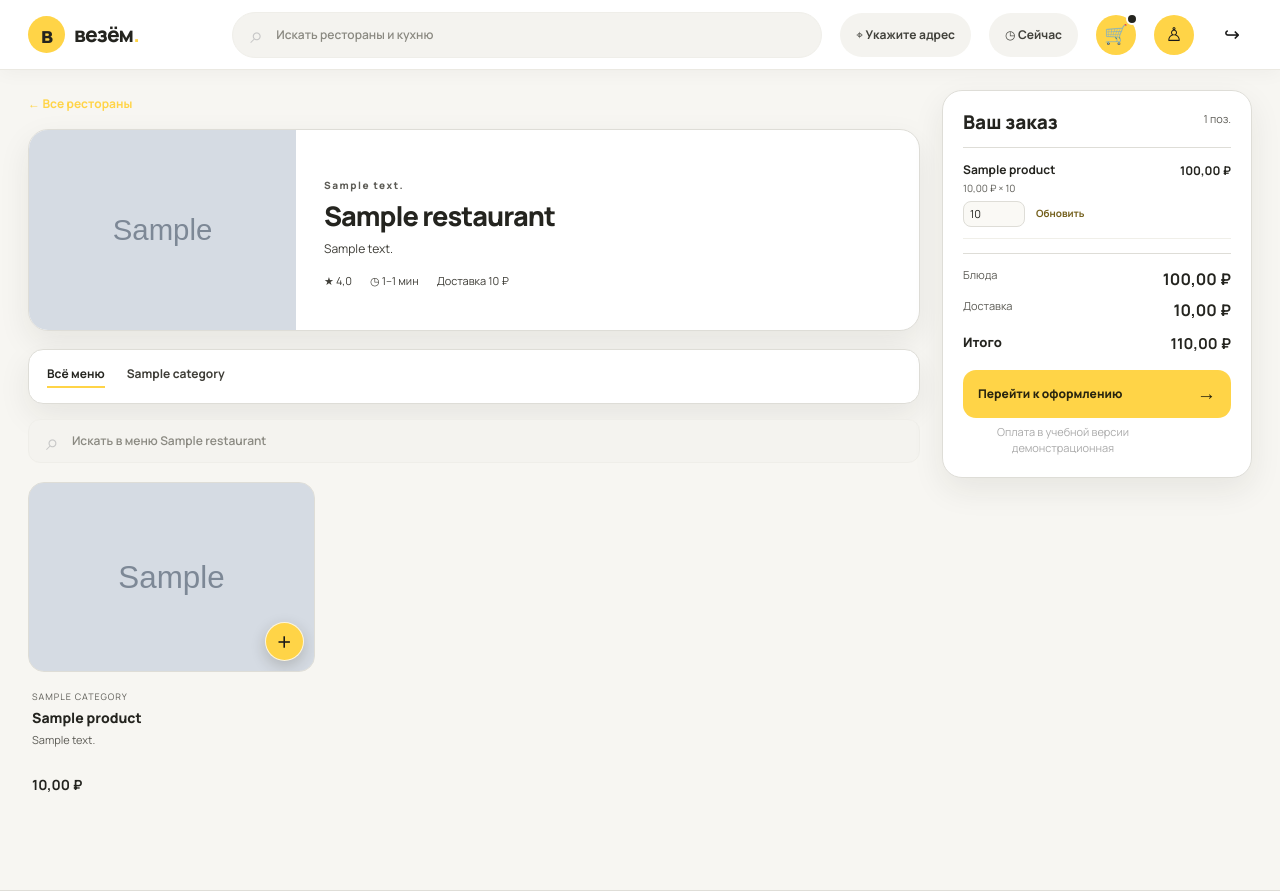
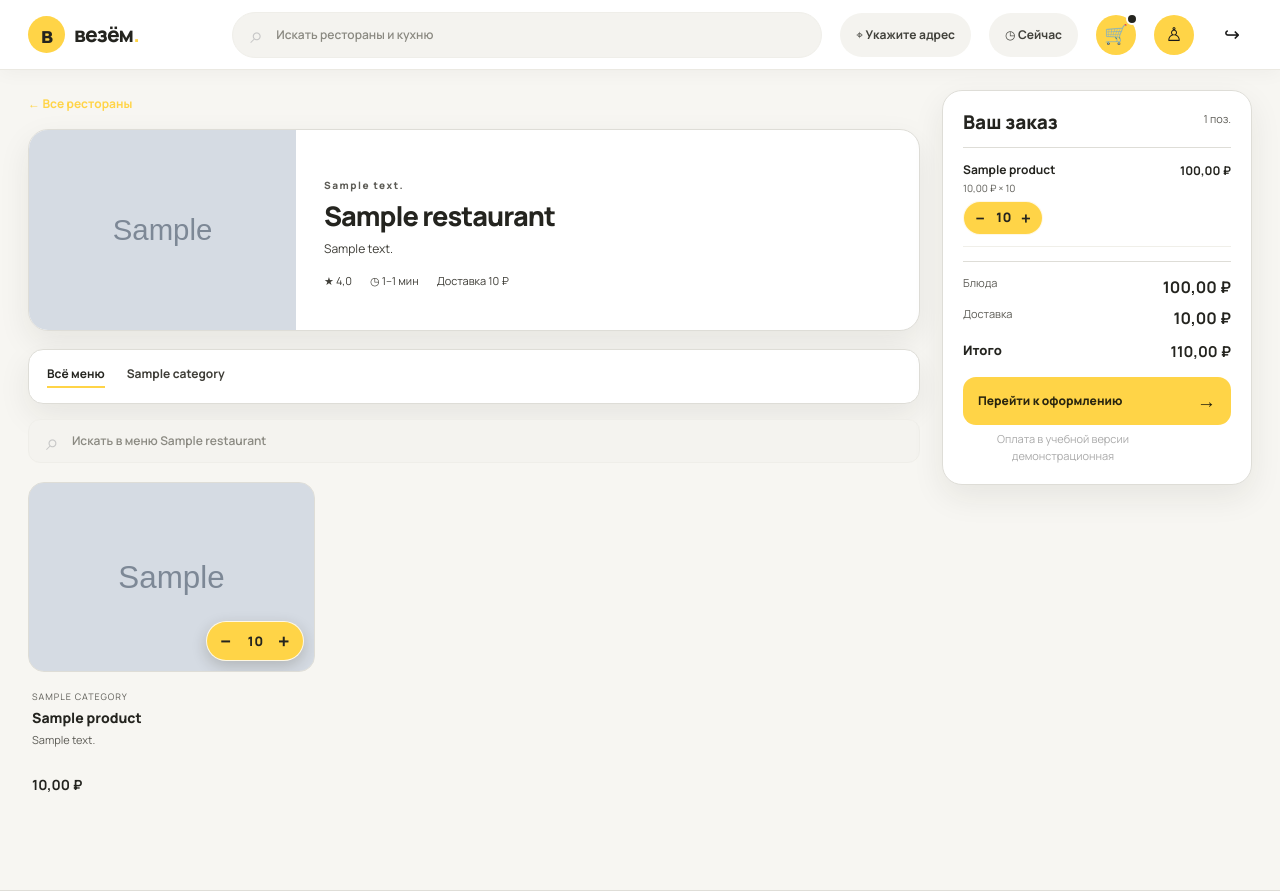
Before and after one commit to smedvedev964-ai/delivery-system-django, a Django app: a page that uses templates/restaurant_detail.html in a window 1280 px wide. Shown: the top 891 px of the page. Run offline with Django 5.2, Linux system fonts and the light colour scheme; a user stored in the database is signed in; tables that the repository leaves empty hold one stand-in row (values such as "Sample post"); grey boxes marked "Sample" are stand-in pictures.

Commit message:
Добавить динамическое управление корзиной

```diff
--- a/catalog/views.py
+++ b/catalog/views.py
@@ -85,12 +85,14 @@ def restaurant_detail(request, slug):
         products__is_active=True, products__stock__gt=0
     ).distinct().order_by("name")
     cart_items = []
+    cart_quantities = {}
     cart_total = 0
     delivery_fee = 0
     if request.user.is_authenticated:
         cart = Cart.objects.filter(user=request.user).first()
         if cart:
             cart_items = list(cart.items.select_related("product", "product__restaurant"))
+            cart_quantities = {item.product_id: item.quantity for item in cart_items}
             cart_total = sum((item.line_total for item in cart_items), start=0)
             if cart_items:
                 cart_restaurant = cart_items[0].product.restaurant
@@ -100,6 +102,9 @@ def restaurant_detail(request, slug):
                     threshold = cart_restaurant.free_delivery_threshold
                     if threshold is None or cart_total < threshold:
                         delivery_fee = cart_restaurant.delivery_fee
+    products = list(products)
+    for product in products:
+        product.cart_quantity = cart_quantities.get(product.pk, 0)
     return render(request, "restaurant_detail.html", {
         "restaurant": restaurant,
         "products": products,
--- a/static/css/ui_refresh.css
+++ b/static/css/ui_refresh.css
@@ -251,6 +251,96 @@ a.brand:hover {
 .add-dish {
     border-color: rgb(255 255 255 / 80%);
     box-shadow: 0 5px 15px rgb(36 30 9 / 20%);
+}
+
+.cart-product-control {
+    position: relative;
+    display: flex;
+    width: max-content;
+    min-height: 40px;
+    align-items: center;
+    justify-content: center;
+    gap: 4px;
+    border: 1px solid rgb(255 255 255 / 85%);
+    border-radius: 999px;
+    background: var(--accent);
+    box-shadow: 0 5px 15px rgb(36 30 9 / 20%);
+    color: var(--text);
+    padding: 3px;
+    margin: 0;
+    transition: transform var(--ease), opacity var(--ease), box-shadow var(--ease);
+}
+
+.dish-photo > .cart-product-control {
+    position: absolute;
+    right: 10px;
+    bottom: 10px;
+}
+
+.cart-product-control button {
+    display: grid;
+    width: 32px;
+    height: 32px;
+    flex: 0 0 32px;
+    place-items: center;
+    border: 0;
+    border-radius: 50%;
+    background: transparent;
+    color: var(--text);
+    font-size: 21px;
+    font-weight: 700;
+    line-height: 1;
+    transition: background var(--ease), transform var(--ease);
+}
+
+.cart-product-control button:hover {
+    background: rgb(36 36 31 / 10%);
+}
+
+.cart-product-control button:active {
+    transform: scale(.9);
+}
+
+.cart-product-control > span {
+    min-width: 18px;
+    text-align: center;
+    font-size: 13px;
+    font-weight: 800;
+    font-variant-numeric: tabular-nums;
+}
+
+.cart-product-control-compact {
+    grid-column: 1 / -1;
+    min-height: 32px;
+    justify-self: start;
+    gap: 1px;
+    box-shadow: none;
+}
+
+.cart-product-control-compact button {
+    width: 26px;
+    height: 26px;
+    flex-basis: 26px;
+    font-size: 18px;
+}
+
+.cart-product-control.is-pending {
+    opacity: .65;
+    pointer-events: none;
+}
+
+.cart-control-error {
+    position: absolute;
+    right: 0;
+    bottom: calc(100% + 6px);
+    width: max-content;
+    max-width: min(260px, 75vw);
+    border-radius: 8px;
+    background: var(--text);
+    color: #fff;
+    padding: 6px 9px;
+    font-size: 11px;
+    box-shadow: var(--shadow-card);
 }
 
 .menu-layout {
--- a/static/js/site.js
+++ b/static/js/site.js
@@ -26,4 +26,87 @@ document.addEventListener("DOMContentLoaded", () => {
             }
         });
     });
+
+    const updateProductControl = (form, quantity) => {
+        const csrf = form.querySelector('[name="csrfmiddlewaretoken"]')?.value || "";
+        const next = form.querySelector('[name="next"]')?.value || window.location.pathname;
+        const productName = form.dataset.productName || "блюдо";
+        form.replaceChildren();
+        const csrfInput = document.createElement("input");
+        csrfInput.type = "hidden";
+        csrfInput.name = "csrfmiddlewaretoken";
+        csrfInput.value = csrf;
+        const nextInput = document.createElement("input");
+        nextInput.type = "hidden";
+        nextInput.name = "next";
+        nextInput.value = next;
+        form.append(csrfInput, nextInput);
+
+        const makeButton = (action, label, ariaLabel) => {
+            const button = document.createElement("button");
+            button.type = "submit";
+            button.name = "action";
+            button.value = action;
+            button.textContent = label;
+            button.setAttribute("aria-label", ariaLabel);
+            return button;
+        };
+        if (quantity > 0) {
+            form.append(makeButton("decrement", "−", `Уменьшить количество: ${productName}`));
+            const count = document.createElement("span");
+            count.setAttribute("aria-live", "polite");
+            count.textContent = quantity;
+            form.append(count);
+        }
+        form.append(makeButton("increment", "+", quantity ? `Добавить ещё: ${productName}` : `Добавить ${productName} в корзину`));
+    };
+
+    document.addEventListener("submit", async (event) => {
+        const form = event.target.closest("form[data-cart-control]");
+        if (!form) return;
+        event.preventDefault();
+        if (form.dataset.pending === "true") return;
+        form.dataset.pending = "true";
+        form.classList.add("is-pending");
+        const action = event.submitter?.value || "increment";
+        const body = new FormData(form);
+        body.set("action", action);
+        try {
+            const response = await fetch(form.action, {
+                method: "POST",
+                body,
+                headers: { "X-Requested-With": "XMLHttpRequest", "Accept": "application/json" },
+                credentials: "same-origin",
+            });
+            const data = await response.json();
+            if (!response.ok) throw new Error(data.error || "Не удалось обновить корзину.");
+            document.querySelectorAll(`[data-cart-control][data-product-id="${data.product_id}"]`).forEach((control) => {
+                updateProductControl(control, data.quantity);
+            });
+            const sidebar = document.querySelector("#cart-sidebar");
+            if (sidebar && data.sidebar_html) sidebar.outerHTML = data.sidebar_html;
+            const cartLink = document.querySelector(".cart-icon-link");
+            if (cartLink) {
+                cartLink.querySelector(".cart-dot")?.remove();
+                if (data.cart_has_items) {
+                    const dot = document.createElement("span");
+                    dot.className = "cart-dot";
+                    dot.setAttribute("aria-hidden", "true");
+                    cartLink.append(dot);
+                }
+            }
+        } catch (error) {
+            let notice = form.querySelector(".cart-control-error");
+            if (!notice) {
+                notice = document.createElement("span");
+                notice.className = "cart-control-error";
+                notice.setAttribute("role", "alert");
+                form.append(notice);
+            }
+            notice.textContent = error.message;
+        } finally {
+            form.dataset.pending = "false";
+            form.classList.remove("is-pending");
+        }
+    });
 });
--- /dev/null
+++ b/templates/cart_product_control.html
@@ -0,0 +1,11 @@
+<form method="post" action="{% url 'cart:add' product.id %}" class="cart-product-control{% if compact %} cart-product-control-compact{% endif %}" data-cart-control data-product-id="{{ product.id }}" data-product-name="{{ product.name }}">
+  {% csrf_token %}
+  <input type="hidden" name="next" value="{{ request.path }}">
+  {% if quantity %}
+    <button type="submit" name="action" value="decrement" aria-label="Уменьшить количество: {{ product.name }}">−</button>
+    <span aria-live="polite">{{ quantity }}</span>
+    <button type="submit" name="action" value="increment" aria-label="Добавить ещё: {{ product.name }}">+</button>
+  {% else %}
+    <button type="submit" name="action" value="increment" aria-label="Добавить {{ product.name }} в корзину">+</button>
+  {% endif %}
+</form>
--- /dev/null
+++ b/templates/cart_sidebar.html
@@ -0,0 +1,20 @@
+<aside class="cart-sidebar" id="cart-sidebar" aria-label="Корзина">
+  <div class="cart-sidebar-heading"><h2>Ваш заказ</h2><span>{{ cart_items|length }} поз.</span></div>
+  {% if cart_items %}
+    <div class="cart-preview-items">
+      {% for item in cart_items %}
+        <div class="cart-preview-item">
+          <div class="cart-preview-name"><strong>{{ item.product.name }}</strong><span>{{ item.product.price }} ₽ × {{ item.quantity }}</span></div>
+          <strong class="cart-preview-total">{{ item.line_total }} ₽</strong>
+          {% include "cart_product_control.html" with product=item.product quantity=item.quantity compact=True %}
+        </div>
+      {% endfor %}
+    </div>
+    <div class="cart-preview-summary"><div><span>Блюда</span><strong>{{ cart_total }} ₽</strong></div><div><span>Доставка</span><strong>{% if cart_delivery_fee %}{{ cart_delivery_fee }} ₽{% else %}Бесплатно{% endif %}</strong></div><div class="cart-preview-grand"><span>Итого</span><strong>{{ cart_grand_total }} ₽</strong></div></div>
+    <a class="cart-checkout-button" href="{% url 'cart:detail' %}">Перейти к оформлению <span>→</span></a>
+    <p class="cart-demo-note">Оплата в учебной версии демонстрационная</p>
+  {% else %}
+    <div class="cart-empty-state"><span aria-hidden="true">🥡</span><h3>Корзина пока пуста</h3><p>Добавьте блюдо — заказ появится здесь.</p></div>
+    {% if user.is_authenticated %}<div class="cart-sidebar-bottom"><span>Доставка</span><strong>{% if restaurant.delivery_policy == "free" %}Бесплатно{% else %}{{ restaurant.delivery_fee }} ₽{% endif %}</strong></div>{% else %}<a class="cart-checkout-button" href="{% url 'accounts:login' %}?next={{ request.path|urlencode }}">Войти, чтобы заказать <span>→</span></a>{% endif %}
+  {% endif %}
+</aside>
--- a/templates/restaurant_detail.html
+++ b/templates/restaurant_detail.html
@@ -40,10 +40,7 @@
           {% if product.image %}<img src="{{ product.image.url }}" alt="{{ product.name }}" loading="lazy">
           {% elif product.image_url %}<img src="{{ product.image_url }}" alt="{{ product.name }}" loading="lazy">
           {% else %}<div class="dish-placeholder">🍽</div>{% endif %}
-          {% if user.is_authenticated %}<form method="post" action="{% url 'cart:add' product.id %}">
-            {% csrf_token %}<input type="hidden" name="next" value="{% url 'restaurant_detail' restaurant.slug %}">
-            <button class="add-dish" type="submit" aria-label="Добавить {{ product.name }} в корзину" title="Добавить в корзину">+</button>
-          </form>{% else %}<a class="add-dish" href="{% url 'accounts:login' %}?next={{ request.path|urlencode }}" aria-label="Войдите, чтобы добавить {{ product.name }}" title="Войдите, чтобы добавить в корзину">+</a>{% endif %}
+          {% if user.is_authenticated %}{% include "cart_product_control.html" with product=product quantity=product.cart_quantity %}{% else %}<a class="add-dish" href="{% url 'accounts:login' %}?next={{ request.path|urlencode }}" aria-label="Войдите, чтобы добавить {{ product.name }}" title="Войдите, чтобы добавить в корзину">+</a>{% endif %}
         </div>
         <div class="dish-info"><span class="dish-category">{{ product.category.name }}</span><h2>{{ product.name }}</h2><p>{{ product.description|default:"Вкусное блюдо из меню ресторана." }}</p><strong>{{ product.price }} ₽</strong></div>
       </article>
@@ -52,26 +49,6 @@
       {% endfor %}
     </div>
   </div>
-  <aside class="cart-sidebar" aria-label="Корзина">
-    <div class="cart-sidebar-heading"><h2>Ваш заказ</h2><span>{{ cart_items|length }} поз.</span></div>
-    {% if cart_items %}
-      {% if cart_restaurant.id != restaurant.id %}<p class="cart-restaurant-note">Корзина из ресторана «{{ cart_restaurant.name }}». Для нового ресторана сначала завершите или очистите этот заказ.</p>{% endif %}
-      <div class="cart-preview-items">
-        {% for item in cart_items %}
-          <div class="cart-preview-item">
-            <div class="cart-preview-name"><strong>{{ item.product.name }}</strong><span>{{ item.product.price }} ₽ × {{ item.quantity }}</span></div>
-            <strong class="cart-preview-total">{{ item.line_total }} ₽</strong>
-            <form method="post" action="{% url 'cart:update' item.id %}" class="cart-preview-controls">{% csrf_token %}<label class="visually-hidden" for="side-qty-{{ item.id }}">Количество {{ item.product.name }}</label><input id="side-qty-{{ item.id }}" type="number" name="quantity" min="0" max="{{ item.product.stock }}" value="{{ item.quantity }}"><button type="submit">Обновить</button></form>
-          </div>
-        {% endfor %}
-      </div>
-      <div class="cart-preview-summary"><div><span>Блюда</span><strong>{{ cart_total }} ₽</strong></div><div><span>Доставка</span><strong>{% if cart_delivery_fee %}{{ cart_delivery_fee }} ₽{% else %}Бесплатно{% endif %}</strong></div><div class="cart-preview-grand"><span>Итого</span><strong>{{ cart_grand_total }} ₽</strong></div></div>
-      <a class="cart-checkout-button" href="{% url 'cart:detail' %}">Перейти к оформлению <span>→</span></a>
-      <p class="cart-demo-note">Оплата в учебной версии демонстрационная</p>
-    {% else %}
-      <div class="cart-empty-state"><span aria-hidden="true">🥡</span><h3>Корзина пока пуста</h3><p>Добавьте блюдо — заказ появится здесь.</p></div>
-      {% if user.is_authenticated %}<div class="cart-sidebar-bottom"><span>Доставка</span><strong>{% if restaurant.delivery_policy == "free" %}Бесплатно{% else %}{{ restaurant.delivery_fee }} ₽{% endif %}</strong></div>{% else %}<a class="cart-checkout-button" href="{% url 'accounts:login' %}?next={{ request.path|urlencode }}">Войти, чтобы заказать <span>→</span></a>{% endif %}
-    {% endif %}
-  </aside>
+  {% include "cart_sidebar.html" %}
 </section>
 {% endblock %}
```
Also changed, not shown: cart/views.py (+62 -17 lines).
